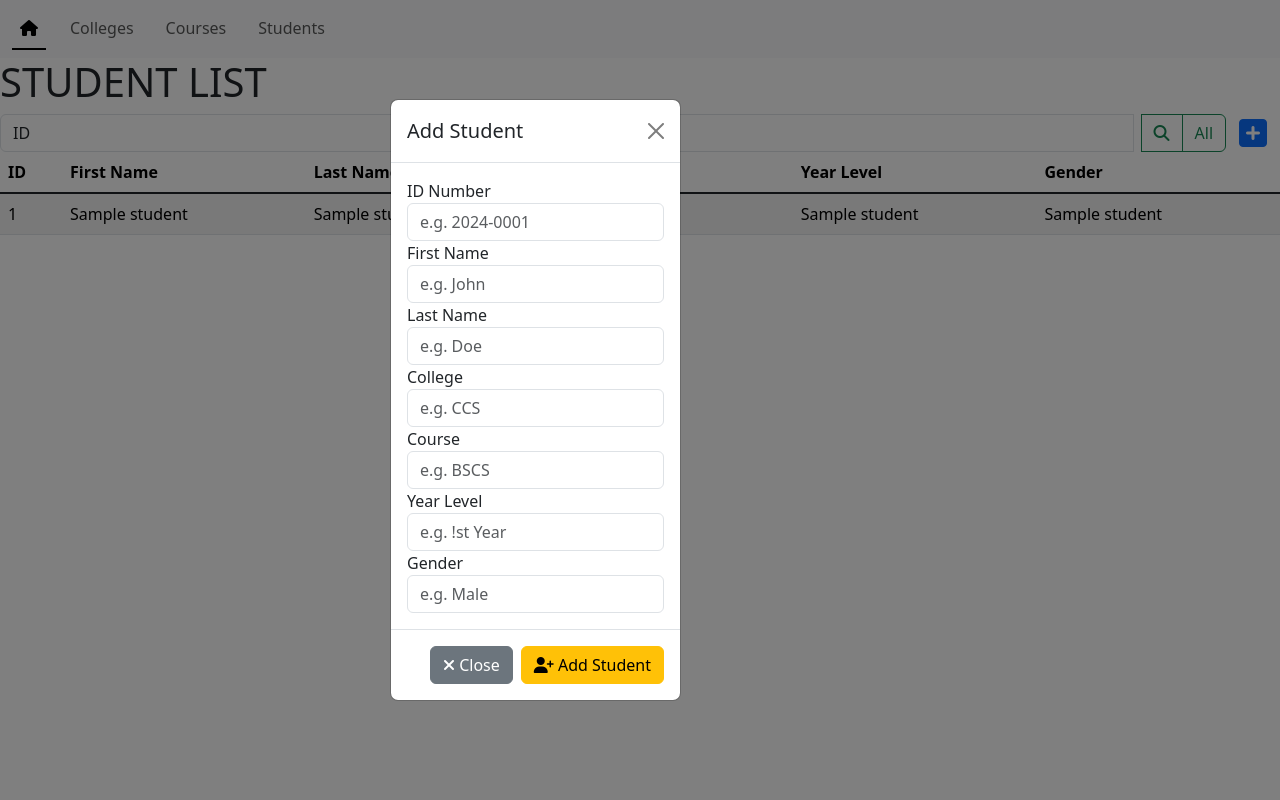
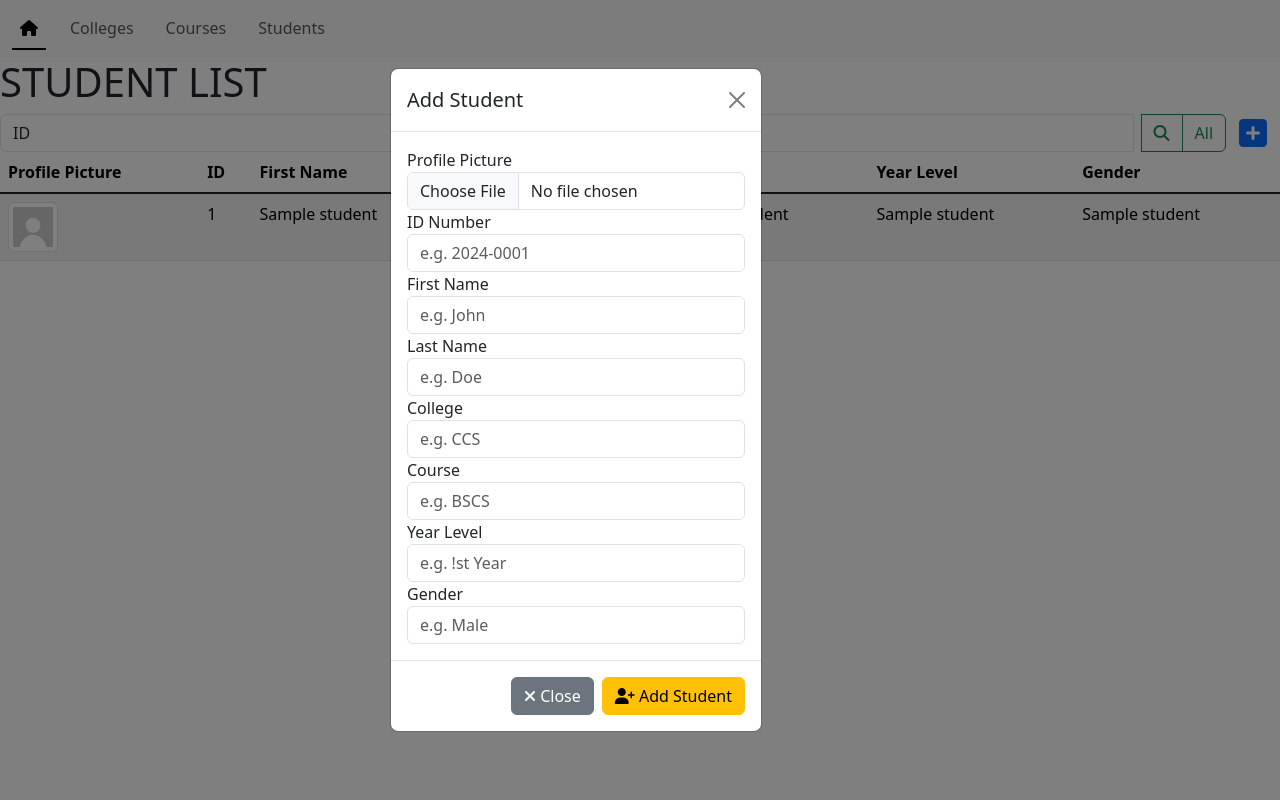
Before and after one commit to janellasuzanne/SSIS_web, a Flask app: template app/templates/student.html in a window 1280 px wide, after a click that opens the changed part. Run offline with Flask 3, Linux system fonts and the light colour scheme; the template is opened without the code that fills it: most values are stand-ins (such as "Sample title", 1, 10 or a date in 2020); form fields are guessed from the names that the template uses; some libraries are stand-ins or nearby versions.

Commit message:
Feat: Student Photo Using Cloudinary

```diff
--- a/app/models/studentModel.py
+++ b/app/models/studentModel.py
@@ -28,12 +28,12 @@ class StudentModel:
             return f"Failed to fetch student: {str(e)}"
 
     @classmethod
-    def add_student(cls, id, firstname, lastname, course, year, gender):
+    def add_student(cls, id, firstname, lastname, course, year, gender, profile_pic):
         try:
             cur = mysql.connection.cursor()
             cur.execute(
-                "INSERT INTO `student` (`student_id`, `firstname`, `lastname`, `course_id`, `year`, `gender`) VALUES (%s, %s, %s, %s, %s, %s)",
-                (id, firstname, lastname, course, year, gender,)
+                "INSERT INTO `student` (`student_id`, `firstname`, `lastname`, `course_id`, `year`, `gender`, `profile_pic`) VALUES (%s, %s, %s, %s, %s, %s, %s)",
+                (id, firstname, lastname, course, year, gender, profile_pic,)
             )
             mysql.connection.commit()
             return "Student created successfully!"
--- a/app/templates/student.html
+++ b/app/templates/student.html
@@ -29,6 +29,7 @@
 <table class="table table-striped table-hover">
     <thead>
       <tr class="clickable-row">
+        <th scope="col">Profile Picture</th>
         <th scope="col">ID</th>
         <th scope="col">First Name</th>
         <th scope="col">Last Name</th>
@@ -41,6 +42,10 @@
     {% for student in students %}
     <tr class="hoverable-row" data-code="{{ student[0] }}" data-firstname="{{ student[1] }}" data-lastname="{{ student[2] }}"
     data-course="{{ student[3] }}" data-year="{{ student[4] }}" data-gender="{{ student[5] }}">
+      <td>
+        <img src="{{ student[6] or url_for('static', filename='images/default.jfif') }}"
+             alt="Profile Picture" class="img-thumbnail" style="width: 50px; height: 50px;">
+      </td>
       <td>{{ student[0] }}</td>
       <td>{{ student[1] }}</td>
       <td>{{ student[2] }}</td>
@@ -65,7 +70,7 @@
 <!-- CREATE Student Modal -->
 <div class="modal fade" id="addStudentModal" aria-hidden="true" aria-labelledby="exampleModalToggleLabel" tabindex="-1">
   <div class="modal-dialog modal-dialog-centered" role="document">
-    <form action="/students" method="POST">
+    <form action="/students" method="POST" enctype="multipart/form-data">
       {{ add_form.csrf_token }}
       {{ add_form.hidden_tag() }}
       <div class="modal-content">
@@ -74,6 +79,10 @@
           <button type="button" class="btn-close" data-bs-dismiss="modal" aria-label="Close"></button>
         </div>
         <div class="modal-body">
+         <div class="form-group">
+          <label for="studentPicture">Profile Picture</label>
+          <input type="file" name="profile_picture" class="form-control" id="studentPicture" accept="image/*" required>
+         </div>
          <div class="form-group">
           <label for="studentIdInput">ID Number</label>
           {{ add_form.studentIdInput(class="form-control", placeholder="e.g. 2024-0001", required=True, id="studentIdInput")}}
--- a/config.py
+++ b/config.py
@@ -6,3 +6,7 @@ DB_USERNAME = getenv("DB_USERNAME")
 DB_PASSWORD = getenv("DB_PASSWORD")
 DB_HOST = getenv("DB_HOST")
 BOOTSTRAP_SERVE_LOCAL = getenv("BOOTSTRAP_SERVE_LOCAL")
+
+CLOUD_NAME = getenv("CLOUD_NAME")
+CLOUDINARY_API_KEY = getenv("CLOUDINARY_API_KEY")
+CLOUDINARY_API_SECRET = getenv("CLOUDINARY_API_SECRET")
--- a/schema.sql
+++ b/schema.sql
@@ -36,6 +36,7 @@ CREATE TABLE IF NOT EXISTS `student` (
   `course_id` VARCHAR(255) NOT NULL,
   `year` ENUM('1st', '2nd', '3rd', '4th'),
   `gender` ENUM('Male', 'Female'),
+  `profile_pic` VARCHAR(255),
   FOREIGN KEY (`course_id`) REFERENCES `course` (`course_code`) ON DELETE CASCADE ON UPDATE CASCADE
 );
 
```
Also changed, not shown: app/__init__.py (+13 -1 lines), app/controller/student/controller.py (+11 -1 lines), app/static/images/default.jfif (added), app/static/images/duck.jfif (added), app/static/images/girl1.jfif (added), app/static/images/girl2.jfif (added), app/static/images/ponyo.jfif (added), app/static/images/totoro.jfif (added), 1 other file.
